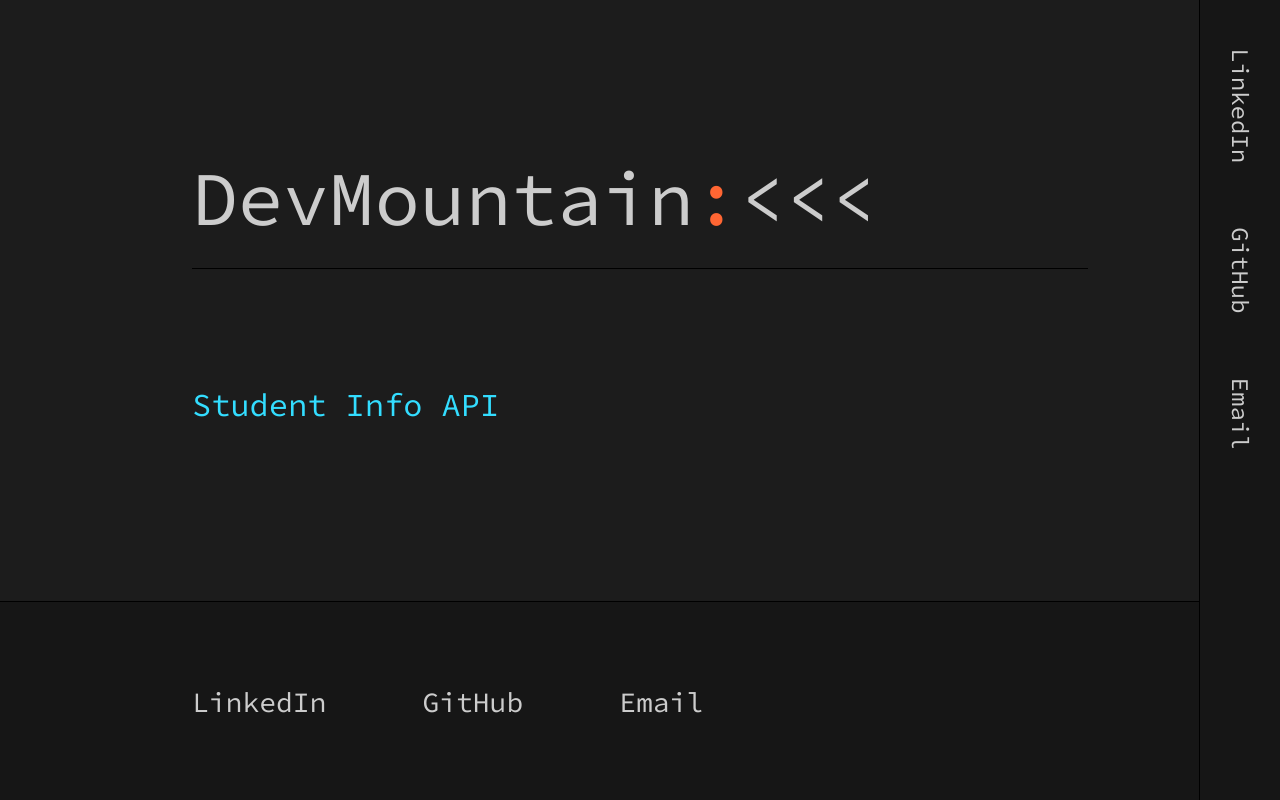
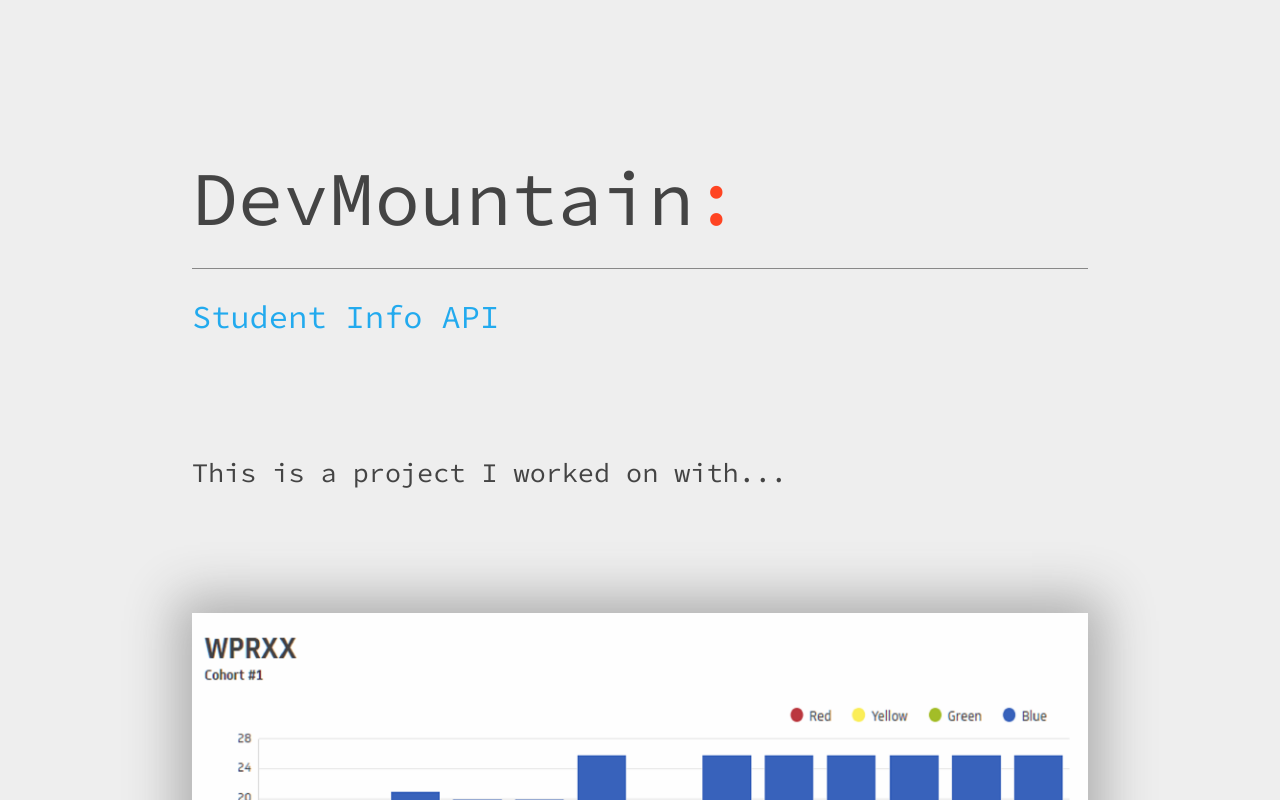
Before and after one commit to Tommydreamer57/portfolio-2, a React (Create React App) app: page /DevMountain in a window 1280 px wide. Shown: the top 800 px of the page. Built offline with nearby package versions, Linux system fonts and the light colour scheme; a web font is replaced by a local one.

Commit message:
fading transition is working

```diff
--- a/src/App.js
+++ b/src/App.js
@@ -1,32 +1,50 @@
-import React from 'react';
-import { Switch, Route, withRouter } from 'react-router-dom';
+import React, { useState, useEffect } from 'react';
+import { Route, Switch, withRouter } from 'react-router-dom';
 import Contact from './modules/Contact';
 import Sidebar from './modules/Sidebar';
 import Home from './views/Home/Home';
 import Project from './views/Project/Project';
 
-export default withRouter(function App({ history }) {
+export default withRouter(function App({ history, location: { pathname } }) {
+
+    const projectInPathname = !!pathname.match(/\/.+/);
+
+    const [projectSelected, setProject] = useState(projectInPathname);
 
     const selectProject = projectName => {
+        setProject(!!projectName);
+
+        setTimeout(() => {
             const name = projectName.replace(/\s+/g, '');
             history.push(`/${name}`);
+        }, 250);
     }
 
     return (
-        <div id="App">
+        <div
+            id="App"
+            className={projectSelected ? 'project-selected' : ''}
+        >
             <Switch>
-                <Route exact path="/" render={props => (
+                <Route
+                    exact
+                    path="/"
+                    render={props => (
                         <Home
                             {...props}
                             selectProject={selectProject}
                         />
-                )} />
-                <Route path="/:projectName" render={props => (
+                    )}
+                />
+                <Route
+                    path="/:projectName"
+                    render={props => (
                         <Project
                             {...props}
                             selectProject={selectProject}
                         />
-                )} />
+                    )}
+                />
             </Switch>
             <Contact />
             <Sidebar />
--- a/src/assets/data.json
+++ b/src/assets/data.json
@@ -40,16 +40,19 @@
         {
             "name": "Glascad",
             "subtitle": "Shop Drawing Generator",
+            "description": "This is a project I worked on with...",
             "image": "Glascad"
         },
         {
             "name": "North Star",
             "subtitle": "Conference App",
+            "description": "This is a project I worked on with...",
             "image": "NorthStar"
         },
         {
             "name": "DevMountain",
             "subtitle": "Student Info API",
+            "description": "This is a project I worked on with...",
             "image": "StudentInfo"
         }
     ],
--- a/src/index.scss
+++ b/src/index.scss
@@ -1,11 +1,11 @@
 @import "./variables.scss";
 
-html,
-body,
-#root {
-    font-family: "Source Code Pro";
+#App {
+    transition: background-color 0.5s;
     background: $xx-dark-gray;
     color: $light-gray;
+    font-family: "Source Code Pro";
+}
 
 section {
     padding: 0 15vw;
@@ -13,20 +13,19 @@
 }
 
 b {
+    transition: color 0.5s;
     color: $x-light-red;
 }
 
 strong {
+    transition: color 0.5s;
     color: $x-light-blue;
 }
 
 a {
     text-decoration: none;
     color: inherit;
-
-        &:hover {
-            color: $x-light-blue;
-        }
+    transition: all 0.1s;
 }
 
 h1 {
@@ -38,6 +37,7 @@
     padding-bottom: 2rem;
     border-bottom: 1px solid black;
     margin-bottom: 15vh;
+    transition: background-color 0.5s;
 }
 
 h3 {
@@ -51,12 +51,15 @@
     padding-bottom: 2rem;
     border-bottom: 1px solid black;
     margin-bottom: 2rem;
+    transition: background-color 0.5s;
 }
 
 h5 {
     font-size: 2rem;
     color: $x-light-blue;
     margin-bottom: 2rem;
+    transition: color 0.5s;
+    transition: color 0.5s;
 }
 
 h6 {
@@ -71,5 +74,31 @@
 img {
     border: 1px solid black;
     box-shadow: 0 0 3rem 1rem $xxx-dark-gray;
+    transition: box-shadow 0.5s;
+}
+
+#App {
+    &.project-selected {
+        background: $xx-light-gray;
+        color: $dark-gray;
+
+        b {
+            color: $light-red;
+        }
+
+        strong,
+        h5 {
+            color: $light-blue;
+        }
+
+        h2,
+        h4 {
+            border-bottom: 1px solid $medium-gray;
+        }
+
+        img {
+            border: none;
+            box-shadow: 0 0 3rem 1rem $medium-light-gray;
         }
     }
+}
--- a/src/modules/Contact.scss
+++ b/src/modules/Contact.scss
@@ -16,5 +16,20 @@
         &:first-child {
             margin-left: -3rem;
         }
+
+        &:hover {
+            color: $x-light-blue;
+        }
     }
 }
+
+.project-selected {
+    footer {
+        background: $x-light-gray;
+        border-top: 1px solid $medium-gray;
+
+        a:hover {
+            color: $light-blue;
+        }
+    }
+}
--- a/src/modules/Sidebar.js
+++ b/src/modules/Sidebar.js
@@ -1,23 +1,29 @@
 import React, { useEffect, useState } from 'react';
-import data from '../assets/data.json';
+import { withRouter } from 'react-router-dom';
+import data from '../assets';
+import Text from '../components/Text.js';
 import './Sidebar.scss';
 
 const { links } = data;
 
-export default function Sidebar() {
+export default withRouter(function Sidebar({ location: { pathname } }) {
 
-    const [hidden, setHidden] = useState(false);
+    const inProject = !!pathname.match(/\/.+/);
+
+    const [hidden, setHidden] = useState(inProject);
 
     useEffect(() => {
+        if (inProject) setHidden(true);
+        else {
+            const hideSidebar = () => {
+                const { scrollY, innerHeight } = window;
+                setHidden(scrollY > innerHeight * 0.5);
+            }
 
-        const hideSidebar = () => {
-            const { scrollY, innerHeight } = window;
-            setHidden(scrollY > innerHeight * 0.5);
+            window.addEventListener('scroll', hideSidebar);
+            return () => window.removeEventListener('scroll', hideSidebar);
         }
-
-        window.addEventListener('scroll', hideSidebar);
-        return () => window.removeEventListener('scroll', hideSidebar);
-    }, []);
+    }, [pathname]);
 
     return (
         <nav
@@ -32,11 +38,13 @@
                             className="sidebar-link external-link"
                             href={href}
                         >
-                            {name}
+                            <Text
+                                text={name}
+                            />
                         </a>
                     </li>
                 ))}
             </ul>
         </nav>
     );
-}
+})
--- a/src/modules/Sidebar.scss
+++ b/src/modules/Sidebar.scss
@@ -14,7 +14,7 @@
     justify-content: center;
     background: $xxx-dark-gray;
     border-left: 1px solid black;
-    transition: all 0.4s;
+    transition: all 0.5s;
 
     &.hidden {
         opacity: 0;
@@ -40,6 +40,10 @@
                 display: flex;
                 justify-content: center;
                 align-items: center;
+
+                &:hover {
+                    color: $x-light-blue;
+                }
             }
             &:first-child {
                 a {
@@ -49,3 +53,14 @@
         }
     }
 }
+
+.project-selected {
+    nav {
+        background: $x-light-gray;
+        border-right: 1px solid $medium-gray;
+
+        a:hover {
+            color: $light-blue;
+        }
+    }
+}
--- a/src/views/Home/modules/Work.js
+++ b/src/views/Home/modules/Work.js
@@ -25,16 +25,17 @@
                             e.preventDefault();
                             selectProject(name);
                         }}
+                        href={window.location.href.concat(name.replace(/\s+/g, ''))}
                     >
                         <h3 className="title">
                             <Text
                                 text={name}
                             />
-                            <span className="after">
+                            <strong className="after">
                                 <span>&nbsp;></span>
                                 <span>></span>
                                 <span>></span>
-                            </span>
+                            </strong>
                         </h3>
                         <Text
                             tagname="h5"
--- a/src/views/Home/modules/Work.scss
+++ b/src/views/Home/modules/Work.scss
@@ -25,7 +25,6 @@
                 .after {
                     span {
                         opacity: 0;
-                        color: $x-light-blue;
                         transition: all 0.1s;
 
                         &:nth-child(2) {
--- a/src/views/Project/Project.js
+++ b/src/views/Project/Project.js
@@ -1,10 +1,13 @@
 import React, { useLayoutEffect } from 'react';
 import { Redirect } from 'react-router-dom';
-import data from '../../assets/data.json';
+import data from '../../assets';
 import Text from '../../components/Text.js';
 import './Project.scss';
 
-const { work } = data;
+const {
+    work,
+    images,
+} = data;
 
 export default function Project({
     match: {
@@ -14,6 +17,8 @@
     },
     selectProject,
 }) {
+
+    console.log(arguments[0]);
 
     useLayoutEffect(() => {
         window.scrollTo(0, 0);
@@ -32,6 +37,7 @@
         name,
         subtitle,
         image,
+        description,
     } = project;
 
     return (
@@ -43,16 +49,17 @@
                         e.preventDefault();
                         selectProject('');
                     }}
+                    href={window.location.href.replace(/^(.*)\/.*?$/, '$1')}
                 >
-                    <h2>
+                    <h2 className="title">
+                        <strong className="before">
+                            <span>{'<'}</span>
+                            <span>{'<'}</span>
+                            <span>{'<'}&nbsp;</span>
+                        </strong>
                         <Text
                             text={`${name}*:*`}
                         />
-                        <span className="before">
-                            <span>{'<'}</span>
-                            <span>{'<'}</span>
-                            <span>{'<'}&nbsp;</span>
-                        </span>
                     </h2>
                 </a>
             </div>
@@ -61,7 +68,13 @@
                 text={subtitle}
             />
             <div className="content">
-
+                <Text
+                    tagname="p"
+                    text={description}
+                />
+                <img
+                    src={images[image]}
+                />
             </div>
         </section>
     );
--- a/src/views/Project/Project.scss
+++ b/src/views/Project/Project.scss
@@ -1,5 +1,49 @@
 @import "../../variables";
 
 #project {
-    margin-top: 20vh;
+    padding-top: 20vh;
+
+    .title {
+        position: relative;
+
+        .before {
+            position: absolute;
+            left: 0;
+            transform: translateX(-100%);
+
+            span {
+                opacity: 0;
+                transition: all 0.1s;
+
+                &:nth-child(1) {
+                    transition-delay: 0.2s;
+                }
+                &:nth-child(2) {
+                    transition-delay: 0.1s;
+                }
+            }
+        }
+
+        &:hover {
+            .before {
+                span {
+                    opacity: 1;
+                }
+            }
+        }
+
+        + h5 {
+            transform: translateY(calc(-15vh + 2rem));
+        }
+    }
+
+    .content {
+        p {
+            margin-bottom: 15vh;
+        }
+
+        img {
+            width: 100%;
+        }
+    }
 }
```
Also changed, not shown: src/_variables.scss (+6 -4 lines). Lines whose indentation alone changed are shown as unchanged.
